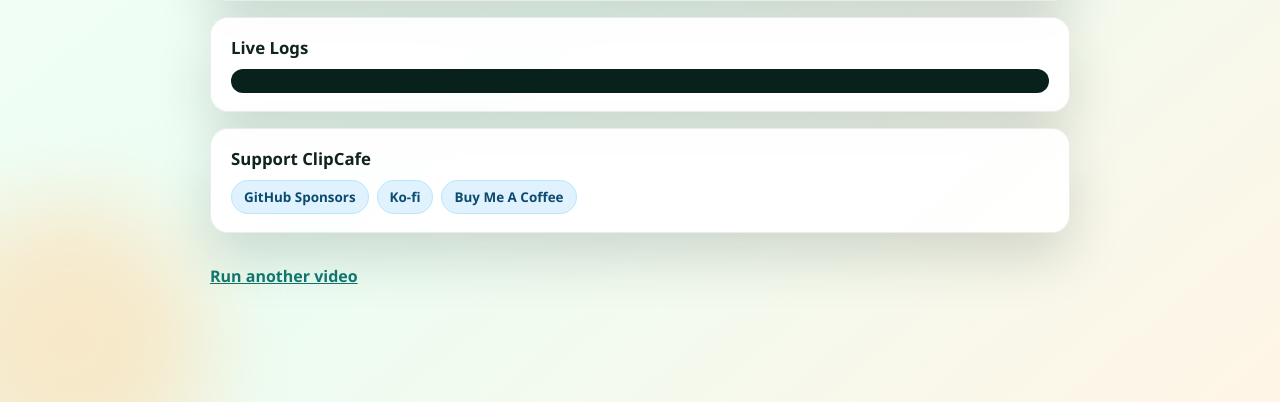
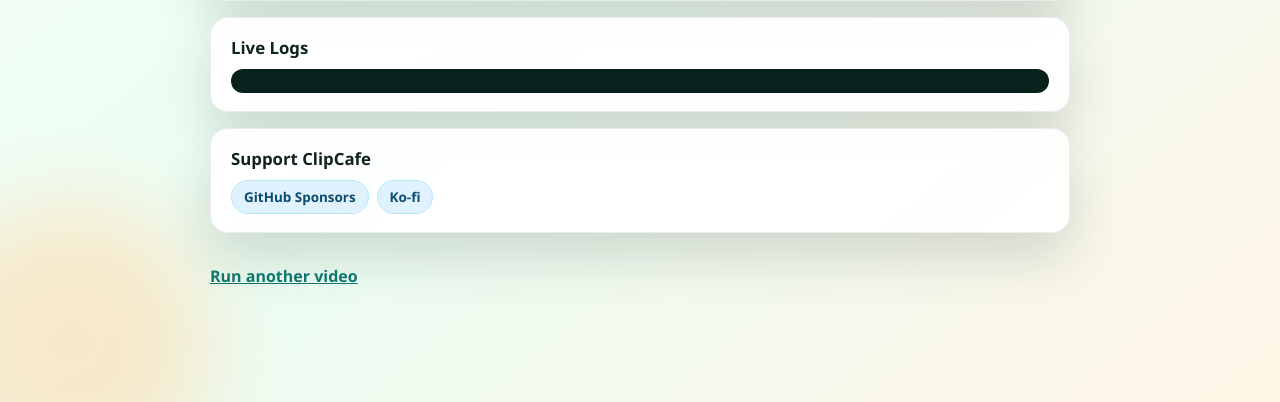
Before and after one commit to BrandonEscamilla/clipcafe-upscaler, a Flask app: template templates/job.html in a window 1280 px wide. Shown: the part 398-800 px from the top of the page. Run offline with Flask 3, Linux system fonts and the light colour scheme; the template is opened without the code that fills it: most values are stand-ins (such as "Sample title", 1, 10 or a date in 2020).

Commit message:
Keep donation links to GitHub Sponsors and Ko-fi only

```diff
--- a/app.py
+++ b/app.py
@@ -28,7 +28,6 @@
 SUPPORT_LINKS = {
     "github_sponsors": os.getenv("CLIPCAFE_GITHUB_SPONSORS", "https://github.com/sponsors/BrandonEscamilla"),
     "kofi": os.getenv("CLIPCAFE_KOFI", "https://ko-fi.com/brandon_escamilla"),
-    "buymeacoffee": os.getenv("CLIPCAFE_BMC", "https://buymeacoffee.com/"),
 }
 
 # Prefer bundled runtime when packaged. Fallback to local development path.
--- a/templates/index.html
+++ b/templates/index.html
@@ -107,7 +107,6 @@
         <div class="support-links">
           <a target="_blank" rel="noopener noreferrer" href="{{ support_links.github_sponsors }}">GitHub Sponsors</a>
           <a target="_blank" rel="noopener noreferrer" href="{{ support_links.kofi }}">Ko-fi</a>
-          <a target="_blank" rel="noopener noreferrer" href="{{ support_links.buymeacoffee }}">Buy Me A Coffee</a>
         </div>
       </section>
 
--- a/templates/job.html
+++ b/templates/job.html
@@ -49,7 +49,6 @@
         <div class="support-links">
           <a target="_blank" rel="noopener noreferrer" href="{{ support_links.github_sponsors }}">GitHub Sponsors</a>
           <a target="_blank" rel="noopener noreferrer" href="{{ support_links.kofi }}">Ko-fi</a>
-          <a target="_blank" rel="noopener noreferrer" href="{{ support_links.buymeacoffee }}">Buy Me A Coffee</a>
         </div>
       </section>
 
```
Also changed, not shown: README.md.
